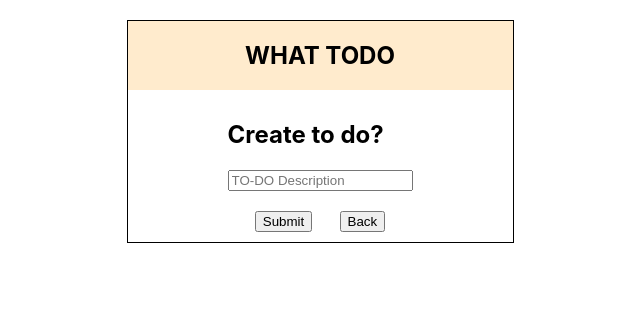
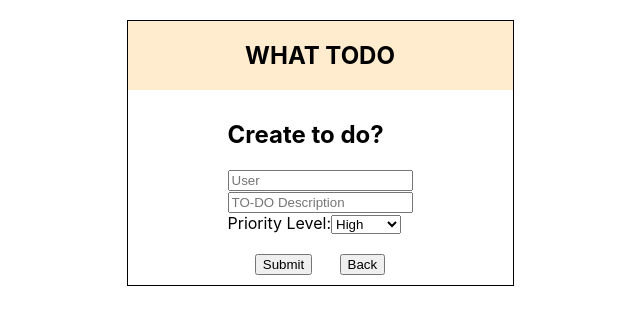
Before and after one commit to MrkGtdl/react-demo, a React (Vite) app: page / in a window 1280 px wide. Both pictures are taken after a click on the button "Create". Shown: the top 324 px of the page, without its empty margins (320-960 px from the left). Built offline with nearby package versions, Linux system fonts and the light colour scheme.

Commit message:
added features on create and edit

```diff
--- a/src/components/create.tsx
+++ b/src/components/create.tsx
@@ -1,36 +1,45 @@
-import React, { useState } from 'react'
-import { todo } from './todo.type'
-import './css/create.style.css'
+import React, { useState } from "react";
+import { todo } from "./todo.type";
+import "./css/create.style.css";
 
 // Set props to be passed on to another component
 type Props = {
-  onBackBtnClickHnd: () => void
-  onSubmitClkHnd: (data: todo) => void
-}
+  onBackBtnClickHnd: () => void;
+  onSubmitClkHnd: (data: todo) => void;
+};
 
 const AddToDo = (props: Props) => {
   // track state in a function component.
-  const [description, setDesc] = useState('')
+  const [user, setUser] = useState("");
+  const [description, setDesc] = useState("");
+  const [priority, setPrio] = useState("High");
 
   // declare the props
-  const { onBackBtnClickHnd, onSubmitClkHnd } = props
+  const { onBackBtnClickHnd, onSubmitClkHnd } = props;
 
   // function that is responsible for setting the setstate
+  const onUserChange = (e: any) => {
+    setUser(e.target.value);
+  };
+
   const onDescChange = (e: any) => {
-    setDesc(e.target.value)
-  }
+    setDesc(e.target.value);
+  };
 
   // function that is responsible for storing the data into the variable
   const onSubmitbtnClkHnd = (e: any) => {
-    e.preventDefault()
+    e.preventDefault();
     const data: todo = {
-      id: new Date().toJSON().toString(),
+      user: user,
+      id: new Date().toLocaleTimeString(),
       description: description,
-      status: 'In Progress',
-    }
-    onSubmitClkHnd(data)
-    onBackBtnClickHnd()
-  }
+      priority: priority,
+      status: "In Progress",
+      checked: false,
+    };
+    onSubmitClkHnd(data);
+    onBackBtnClickHnd();
+  };
 
   return (
     <>
@@ -40,10 +49,31 @@ const AddToDo = (props: Props) => {
           <div>
             <input
               type="text"
+              value={user}
+              onChange={onUserChange}
+              placeholder="User"
+            />
+          </div>
+          <div>
+            <input
+              type="text"
               value={description}
               onChange={onDescChange}
               placeholder="TO-DO Description"
             />
+          </div>
+          <div>
+            <label>
+              Priority Level:
+              <select
+                value={priority}
+                onChange={(e) => setPrio(e.target.value)}
+              >
+                <option value="High">High</option>
+                <option value="Medium">Medium</option>
+                <option value="Low">Low</option>
+              </select>
+            </label>
           </div>
           <br />
           <div className="create-footer">
@@ -53,7 +83,7 @@ const AddToDo = (props: Props) => {
         </form>
       </div>
     </>
-  )
-}
+  );
+};
 
-export default AddToDo
+export default AddToDo;
--- a/src/components/edit.tsx
+++ b/src/components/edit.tsx
@@ -1,31 +1,51 @@
-import React, { useState } from 'react'
-import { todo } from './todo.type'
-import './css/edit.style.css'
+import React, { useRef, useState } from "react";
+import { todo } from "./todo.type";
+import "./css/edit.style.css";
 
 type Props = {
-  data: todo
-  onBackBtnClickHnd: () => void
-  onUpdateClkHnd: (data: todo) => void
-}
+  data: todo;
+  onBackBtnClickHnd: () => void;
+  onUpdateClkHnd: (data: todo) => void;
+};
 
 const EditRecord = (props: Props) => {
-  const { data, onBackBtnClickHnd, onUpdateClkHnd } = props
-  const [description, setDesc] = useState(data.description)
+  const { data, onBackBtnClickHnd, onUpdateClkHnd } = props;
+  const [description, setDesc] = useState(data.description);
+  const [user, setUser] = useState(data.user);
+  const [priority, setPrio] = useState(data.priority);
+  const [checked, setCheckbox] = useState(data.checked);
+  const [status, setStatus] = useState(data.status);
+
+  const handleChange = (e: any) => {
+    setCheckbox(e.target.checked);
+    if (e.target.checked) {
+      setStatus("Completed");
+    } else {
+      setStatus("In Progress");
+    }
+  };
+
+  const onUserChange = (e: any) => {
+    setUser(e.target.value);
+  };
 
   const onDescChange = (e: any) => {
-    setDesc(e.target.value)
-  }
+    setDesc(e.target.value);
+  };
 
   const onSubmitbtnClkHnd = (e: any) => {
-    e.preventDefault()
+    e.preventDefault();
     const updateData: todo = {
       id: data.id,
       description: description,
-      status: 'In Progress',
-    }
-    onUpdateClkHnd(updateData)
-    onBackBtnClickHnd()
-  }
+      status: status,
+      user: user,
+      priority: priority,
+      checked: checked,
+    };
+    onUpdateClkHnd(updateData);
+    onBackBtnClickHnd();
+  };
 
   return (
     <>
@@ -33,8 +53,44 @@ const EditRecord = (props: Props) => {
         <h2>Update to do?</h2>
         <form onSubmit={onSubmitbtnClkHnd}>
           <div>
+            <input
+              type="text"
+              value={user}
+              onChange={onUserChange}
+              placeholder="User"
+            />
+          </div>
+          <div>
             <input type="text" value={description} onChange={onDescChange} />
           </div>
+          <div>
+            <label>
+              Priority Level:
+              <select
+                value={priority}
+                onChange={(e) => setPrio(e.target.value)}
+              >
+                <option value="High">High</option>
+                <option value="Medium">Medium</option>
+                <option value="Low">Low</option>
+              </select>
+            </label>
+          </div>
+
+          <br />
+          <div>
+            <label>
+              Mark as complete
+              <input
+                type="checkbox"
+                checked={checked}
+                defaultChecked={false}
+                onChange={handleChange}
+              />
+            </label>
+            {/* <p>Is "My Value" checked? {checked.toString()}</p> */}
+          </div>
+          <hr />
           <br />
           <div className="edit-footer">
             <input type="submit" value="Update" />
@@ -48,7 +104,7 @@ const EditRecord = (props: Props) => {
         </form>
       </div>
     </>
-  )
-}
+  );
+};
 
-export default EditRecord
+export default EditRecord;
--- a/src/components/todo.type.ts
+++ b/src/components/todo.type.ts
@@ -1,16 +1,11 @@
 export interface todo {
-  id: string
-  description: string
-  status: string
+  id: string;
+  description: string;
+  status: string;
+  user: string;
+  priority: string;
+  checked: false;
 }
-
-// export const mockdata: todo[] = [
-//   {
-//     id: new Date().toJSON().toString(),
-//     description: 'this is a test',
-//     status: 'In Progress',
-//   },
-// ]
 
 export enum PageList {
   list,
--- a/src/components/todolist.tsx
+++ b/src/components/todolist.tsx
@@ -1,40 +1,44 @@
-import React, { useState } from 'react'
-import { todo } from './todo.type'
-import ViewModal from './viewModal'
+import React, { useState } from "react";
+import { todo } from "./todo.type";
+import ViewModal from "./viewModal";
 
 type Props = {
-  list: todo[]
-  onDeleteClkHnd: (data: todo) => void
-  onEdit: (data: todo) => void
-}
+  list: todo[];
+  onDeleteClkHnd: (data: todo) => void;
+  onEdit: (data: todo) => void;
+};
 
 const List = (props: Props) => {
-  const { list, onDeleteClkHnd, onEdit } = props
-  const [displayModal, setDisplayModal] = useState(false)
+  const { list, onDeleteClkHnd, onEdit } = props;
+  const [displayModal, setDisplayModal] = useState(false);
   const viewRecord = (data: todo) => {
-    setDataToshow(data)
-    setDisplayModal(true)
-  }
+    setDataToshow(data);
+    setDisplayModal(true);
+  };
   const onCloseModal = () => {
-    setDisplayModal(false)
-  }
-  const [dataToShow, setDataToshow] = useState(null as todo | null)
+    setDisplayModal(false);
+  };
+  const [dataToShow, setDataToshow] = useState(null as todo | null);
 
   return (
     <div>
       <table>
         <tr>
-          <th>Date</th>
+          <th>User</th>
           <th>Description</th>
           <th>Status</th>
+          <th>Level</th>
+          <th>Time</th>
           <th>Actions</th>
         </tr>
         {list.map((list) => {
           return (
             <tr key={list.id}>
-              <td>{`${list.id}`}</td>
+              <td>{`${list.user}`}</td>
               <td>{`${list.description}`}</td>
               <td>{`${list.status}`}</td>
+              <td>{`${list.priority}`}</td>
+              <td>{`${list.id}`}</td>
               <td>
                 <div>
                   <input
@@ -55,14 +59,14 @@ const List = (props: Props) => {
                 </div>
               </td>
             </tr>
-          )
+          );
         })}
       </table>
       {displayModal && dataToShow !== null && (
         <ViewModal onClose={onCloseModal} data={dataToShow} />
       )}
     </div>
-  )
-}
+  );
+};
 
-export default List
+export default List;
```
Also changed, not shown: src/components/test.tsx (added).
